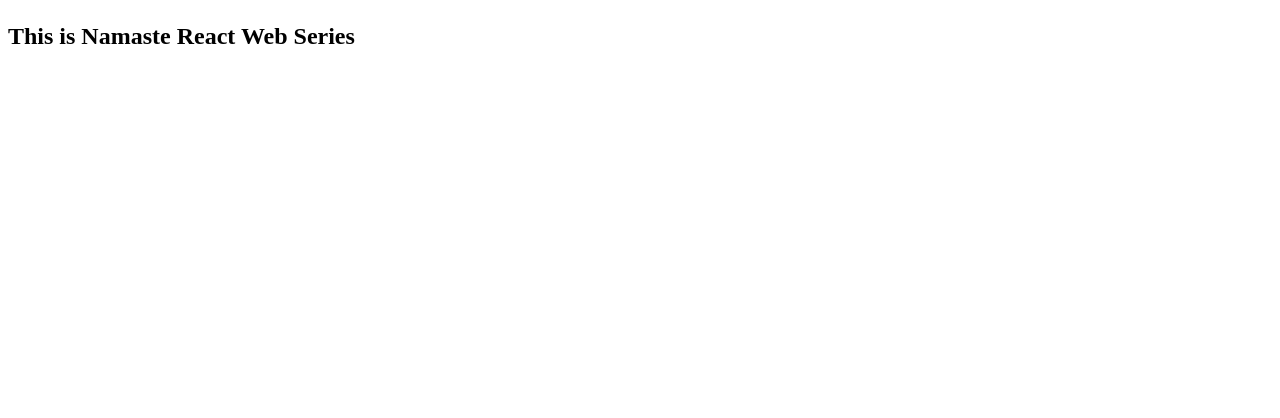
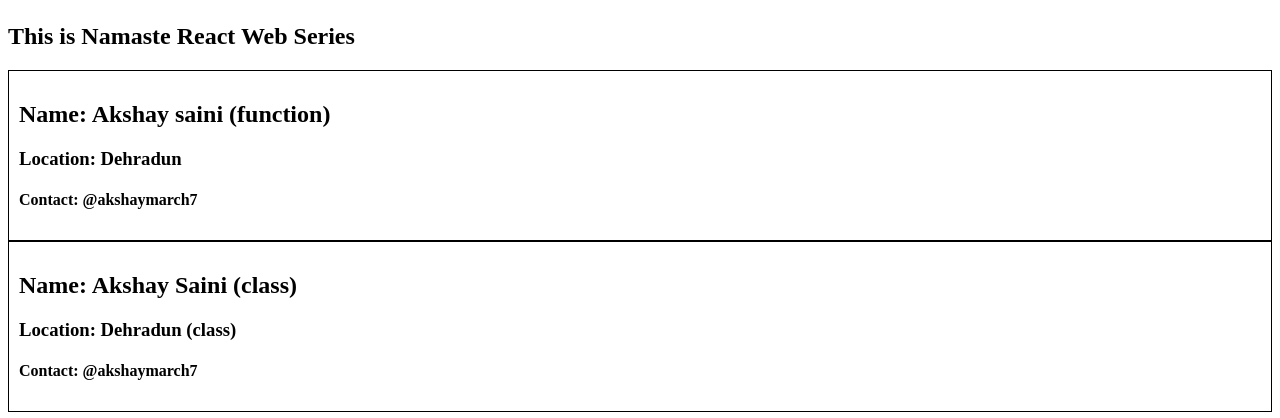
Before and after one commit to coderam95/Namaste_React.js, a React (Vite) app: page /about in a window 1280 px wide. Shown: the part 182-600 px from the top of the page. Built offline with nearby package versions, Linux system fonts and the light colour scheme.

Commit message:
class components

```diff
--- a/index.css
+++ b/index.css
@@ -72,3 +72,8 @@
   display: flex;
   margin: 10px;
 }
+
+.user-card {
+  padding: 10px;
+  border: 1px solid black;
+}
--- a/src/components/About.js
+++ b/src/components/About.js
@@ -1,8 +1,13 @@
+import User from "./User";
+import UserClass from "./UserClass";
+
 const About = () => {
   return (
     <div className="about">
       <h1>About</h1>
       <h2>This is Namaste React Web Series</h2>
+      <User name={"Akshay saini (function)"} />
+      <UserClass name={"Akshay Saini (class)"} location={"Dehradun (class)"} />
     </div>
   );
 };
--- /dev/null
+++ b/src/components/User.js
@@ -0,0 +1,11 @@
+const User = ({ name }) => {
+  return (
+    <div className="user-card">
+      <h2>Name: {name} </h2>
+      <h3>Location: Dehradun</h3>
+      <h4>Contact: @akshaymarch7</h4>
+    </div>
+  );
+};
+
+export default User;
--- /dev/null
+++ b/src/components/UserClass.js
@@ -0,0 +1,21 @@
+import React from "react";
+
+class UserClass extends React.Component {
+  constructor(props) {
+    super(props);
+
+    console.log(props);
+  }
+  render() {
+    const { name, location } = this.props;
+    return (
+      <div className="user-card">
+        <h2>Name: {name}</h2>
+        <h3>Location: {location}</h3>
+        <h4>Contact: @akshaymarch7</h4>
+      </div>
+    );
+  }
+}
+
+export default UserClass;
```
